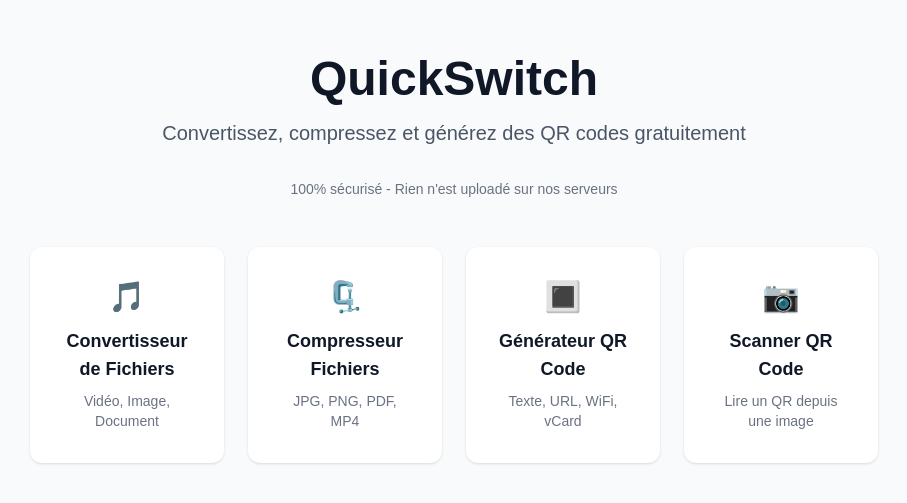
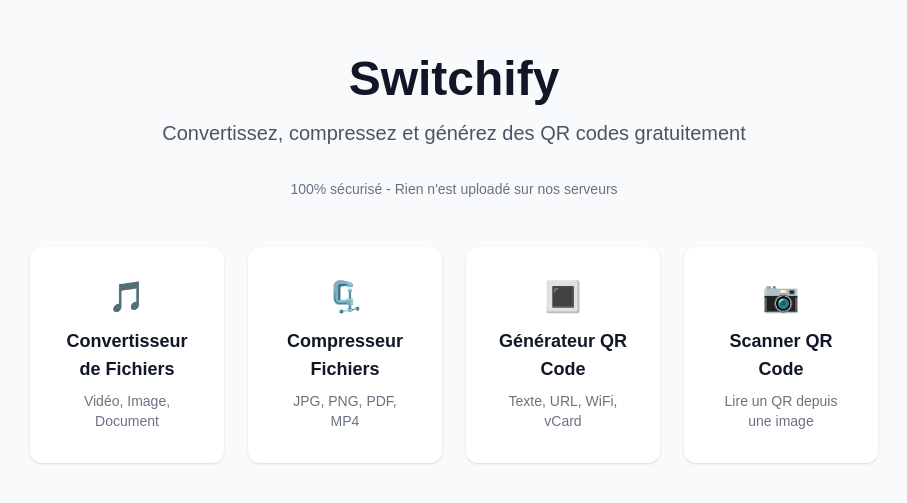
Before and after one commit to Amiral30/quickswitch-app, a Next.js app: page / in a window 1280 px wide. Shown: the part 141-644 px from the top of the page, without its empty margins (186-1093 px from the left). Built offline with nearby package versions, Linux system fonts and the light colour scheme.

Commit message:
rename: QuickSwitch to Switchify

```diff
--- a/src/app/page.tsx
+++ b/src/app/page.tsx
@@ -5,7 +5,7 @@
     <div className="flex flex-col flex-1 items-center justify-center bg-gray-50 dark:bg-gray-900 min-h-screen">
       <div className="max-w-4xl mx-auto px-6 py-12 text-center">
         <h1 className="text-4xl md:text-5xl font-bold text-gray-900 dark:text-white mb-4">
-          QuickSwitch
+          Switchify
         </h1>
         <p className="text-lg md:text-xl text-gray-600 dark:text-gray-300 mb-8">
           Convertissez, compressez et générez des QR codes gratuitement
```
